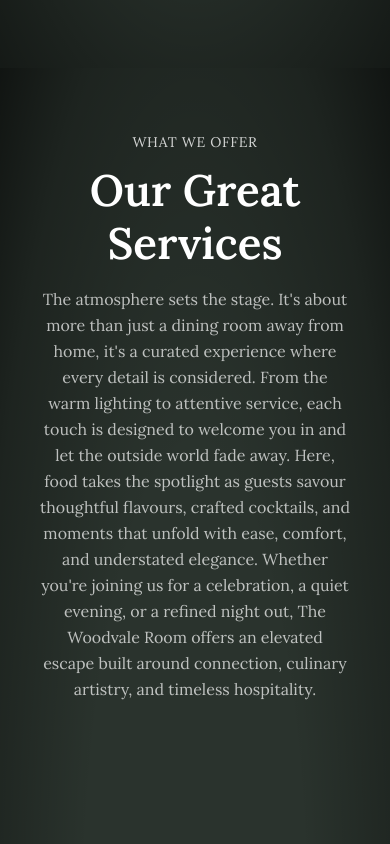
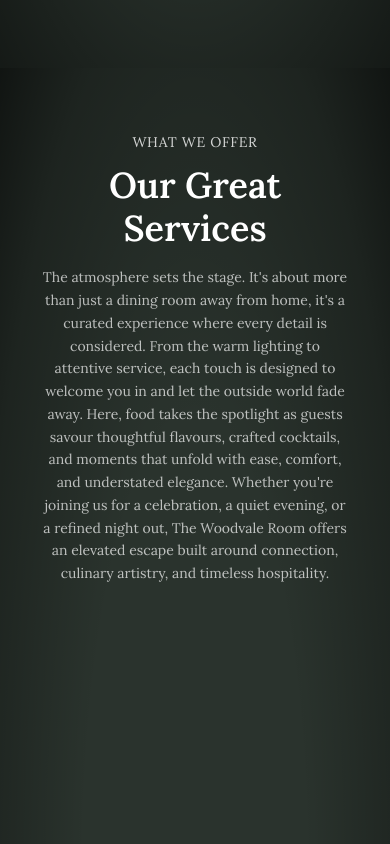
Before and after one commit to AESiR-0/woodvale, a Next.js app: page / in a window 390 px wide. Shown: the part 1620-2464 px from the top of the page. Built offline with nearby package versions, Linux system fonts and the light colour scheme.

Commit message:
added responsiveness

```diff
--- a/app/about/page.tsx
+++ b/app/about/page.tsx
@@ -237,9 +237,9 @@ export default function AboutPage() {
       </section>
 
       {/* Introduction */}
-      <section className="py-32 px-6 max-w-6xl mx-auto">
+      <section className="pt-22 px-6 max-w-6xl mx-auto">
         <div className="fade-in-section text-center mb-20">
-          <h2 className="font-serif text-5xl sm:text-6xl md:text-7xl font-bold mb-8 leading-tight">
+          <h2 className="font-serif text-6xl sm:text-6xl md:text-7xl font-bold mb-8 leading-tight">
             Discover the Hidden
           </h2>
           <div className="decorative-line w-32 mx-auto mb-8"></div>
@@ -265,9 +265,9 @@ export default function AboutPage() {
             <div className="w-14 h-14 rounded-full bg-white/10 flex items-center justify-center mb-6">
               <Leaf className="w-7 h-7 text-white" />
             </div>
-            <h3 className="font-serif text-3xl sm:text-4xl font-bold mb-6">
+            <h4 className="font-serif text-3xl sm:text-4xl font-bold mb-6">
               The Canadian Table
-            </h3>
+            </h4>
             <p className="text-white/80 text-lg leading-relaxed">
               {restaurant.cuisine}
             </p>
@@ -280,9 +280,9 @@ export default function AboutPage() {
             <div className="w-14 h-14 rounded-full bg-white/10 flex items-center justify-center mb-6">
               <Heart className="w-7 h-7 text-white" />
             </div>
-            <h3 className="font-serif text-3xl sm:text-4xl font-bold mb-6">
+            <h4 className="font-serif text-3xl sm:text-4xl font-bold mb-6">
               Every Occasion
-            </h3>
+            </h4>
             <p className="text-white/80 text-lg leading-relaxed">
               {restaurant.experience}
             </p>
@@ -296,9 +296,9 @@ export default function AboutPage() {
           <div className="w-14 h-14 rounded-full bg-white/10 flex items-center justify-center mb-6">
             <Sparkles className="w-7 h-7 text-white" />
           </div>
-          <h3 className="font-serif text-3xl sm:text-4xl font-bold mb-6">
+          <h4 className="font-serif text-3xl sm:text-4xl font-bold mb-6">
             Crafted for You
-          </h3>
+          </h4>
           <p className="text-white/80 text-lg leading-relaxed mb-6">
             {restaurant.offerings}
           </p>
--- a/components/Footer.tsx
+++ b/components/Footer.tsx
@@ -15,9 +15,9 @@ export default function Footer() {
       <div className="relative z-10">
         <div className="container mx-auto px-6 py-20">
           {/* Main Footer Content */}
-          <div className="flex flex-col lg:flex-row items-center justify-around w-screen lg:gap-8">
+          <div className="flex flex-col lg:flex-row items-start md:items-center justify-around w-screen lg:gap-8">
             {/* Brand Section */}
-            <div className="lg:col-span-1 space-y-6 px-4">
+            <div className="lg:col-span-1 space-y-6">
               <div className="flex flex-col items-start space-x-3">
                 <Image
                   src="/static/logos/2D.PNG"
@@ -166,15 +166,15 @@ export default function Footer() {
               </h3>
               <div className="space-y-4 break-all md:break-all lg:break-normal">
                 <div className="flex justify-between pr-4 lg:pr-0">
-                  <span className="text-white/80 md:mr-1 lg:mr-3">Tuesday - Thursday</span>
+                  <span className="text-white/80 mr-2 md:mr-1 lg:mr-3">Tuesday - Thursday</span>
                   <span className="text-white/80 text-lg">4:00 PM - 10:00 PM</span>
                 </div>
                 <div className="flex justify-between pr-4 lg:pr-0">
-                  <span className="text-white/80 md:mr-1 lg:mr-3">Friday , Saturday</span>
+                  <span className="text-white/80 mr-1 md:mr-1 lg:mr-3">Friday , Saturday</span>
                   <span className="text-white/80 text-lg">4:00 PM - 11:00 PM</span>
                 </div>
                 <div className="flex justify-between pr-4 lg:pr-0">
-                  <span className="text-white/80 md:mr-1 lg:mr-3">Sunday</span>
+                  <span className="text-white/80 mr-1 md:mr-1 lg:mr-3">Sunday</span>
                   <span className="text-white/80 text-lg">9:30 AM - 8:00 PM</span>
                 </div>
               </div>
--- a/components/WhatWeOffer.tsx
+++ b/components/WhatWeOffer.tsx
@@ -66,20 +66,25 @@ export default function ServicesSection() {
         <div className="container mx-auto">
           <div className="flex flex-col lg:flex-row lg:items-start lg:gap-16">
             {/* Section Header */}
-            <div className="services-header mb-12 lg:mb-0 lg:w-2/5 lg:sticky lg:top-32 text-center lg:text-left">
+            <div className="services-header mb-12 text-3xl lg:mb-0 lg:w-2/5 lg:sticky lg:top-32 text-center lg:text-left">
               <p className="text-white/80 text-sm uppercase tracking-wider mb-3">
                 What we offer
               </p>
-              <h2 className="font-sans text-3xl sm:text-4xl lg:text-5xl font-bold text-white leading-tight mb-4">
+              <h3 className="font-sans text-2xl sm:text-4xl lg:text-5xl font-bold text-white leading-tight mb-4">
                 Our Great Services
-              </h2>
-              <p className="text-white/70 text-base sm:text-lg lg:text-base leading-relaxed">
-                The atmosphere sets the stage.
-                It's about more than just a dining room away from home, it's a curated experience where every detail is considered.
-                From the warm lighting to attentive service, each touch is designed to welcome you in and let the outside world fade away.
-                Here, food takes the spotlight as guests savour thoughtful flavours, crafted cocktails, and moments that unfold with ease, comfort, and understated elegance.
-
-                Whether you're joining us for a celebration, a quiet evening, or a refined night out, The Woodvale Room offers an elevated escape built around connection, culinary artistry, and timeless hospitality.
+              </h3>
+              <p className="text-white/70 text-sm sm:text-lg lg:text-base leading-relaxed">
+                The atmosphere sets the stage. It's about more than just a
+                dining room away from home, it's a curated experience where
+                every detail is considered. From the warm lighting to attentive
+                service, each touch is designed to welcome you in and let the
+                outside world fade away. Here, food takes the spotlight as
+                guests savour thoughtful flavours, crafted cocktails, and
+                moments that unfold with ease, comfort, and understated
+                elegance. Whether you're joining us for a celebration, a quiet
+                evening, or a refined night out, The Woodvale Room offers an
+                elevated escape built around connection, culinary artistry, and
+                timeless hospitality.
               </p>
             </div>
 
@@ -95,13 +100,16 @@ export default function ServicesSection() {
                   />
                   <div className="absolute inset-0 bg-gradient-to-t from-black/50 to-transparent opacity-0 group-hover:opacity-100 transition-opacity duration-500 pointer-events-none"></div>
                 </div>
-                <h3 className="font-sans text-lg sm:text-xl lg:text-2xl font-semibold text-white group-hover:text-[#a8d5ba] transition-all duration-300 text-center">
+                <h4 className="font-sans text-lg sm:text-xl lg:text-2xl font-semibold text-white group-hover:text-[#a8d5ba] transition-all duration-300 text-center">
                   Fine Dining Experience
-                </h3>
+                </h4>
               </Link>
 
               {/* Duplicate for other cards */}
-              <Link href="/menu?category=drinks" className="service-card group cursor-pointer">
+              <Link
+                href="/menu?category=drinks"
+                className="service-card group cursor-pointer"
+              >
                 <div className="relative h-64 sm:h-80 lg:h-96 rounded-lg overflow-hidden mb-4 shadow-2xl">
                   <Image
                     src="/static/venue/bar.jpg"
@@ -111,12 +119,15 @@ export default function ServicesSection() {
                   />
                   <div className="absolute inset-0 bg-gradient-to-t from-black/50 to-transparent opacity-0 group-hover:opacity-100 transition-opacity duration-500 pointer-events-none"></div>
                 </div>
-                <h3 className="font-sans text-lg sm:text-xl lg:text-2xl font-semibold text-white group-hover:text-[#a8d5ba] transition-all duration-300 text-center">
+                <h4 className="font-sans text-lg sm:text-xl lg:text-2xl font-semibold text-white group-hover:text-[#a8d5ba] transition-all duration-300 text-center">
                   Cocktail Bar
-                </h3>
+                </h4>
               </Link>
 
-              <Link href="/menu?category=food" className="service-card group cursor-pointer">
+              <Link
+                href="/menu?category=food"
+                className="service-card group cursor-pointer"
+              >
                 <div className="relative h-64 sm:h-80 lg:h-96 rounded-lg overflow-hidden mb-4 shadow-2xl">
                   <Image
                     src="/static/venue/culinary-artistry.jpg"
@@ -127,8 +138,9 @@ export default function ServicesSection() {
                   />
                   <div className="absolute inset-0 bg-gradient-to-t from-black/50 to-transparent opacity-0 group-hover:opacity-100 transition-opacity duration-500 pointer-events-none"></div>
                 </div>
-                <h3 className="font-sans text-lg sm:text-xl lg:text-2xl font-semibold text-white group-hover:text-[#a8d5ba] transition-all duration-300 text-center">
-Culinary Artistry                </h3>
+                <h4 className="font-sans text-lg sm:text-xl lg:text-2xl font-semibold text-white group-hover:text-[#a8d5ba] transition-all duration-300 text-center">
+                  Culinary Artistry{" "}
+                </h4>
               </Link>
             </div>
           </div>
```
Also changed, not shown: app/page.tsx (+0 -71 lines).
